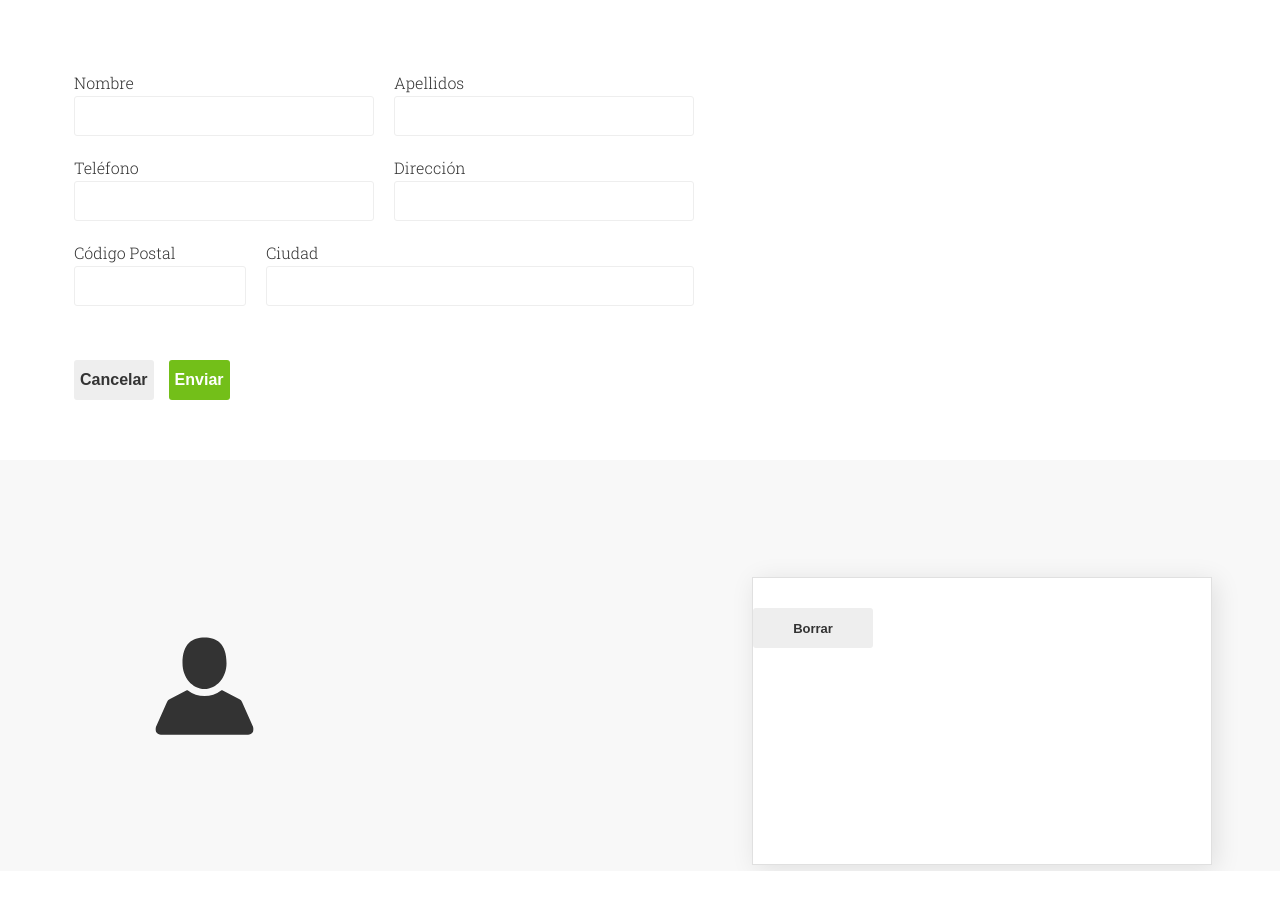
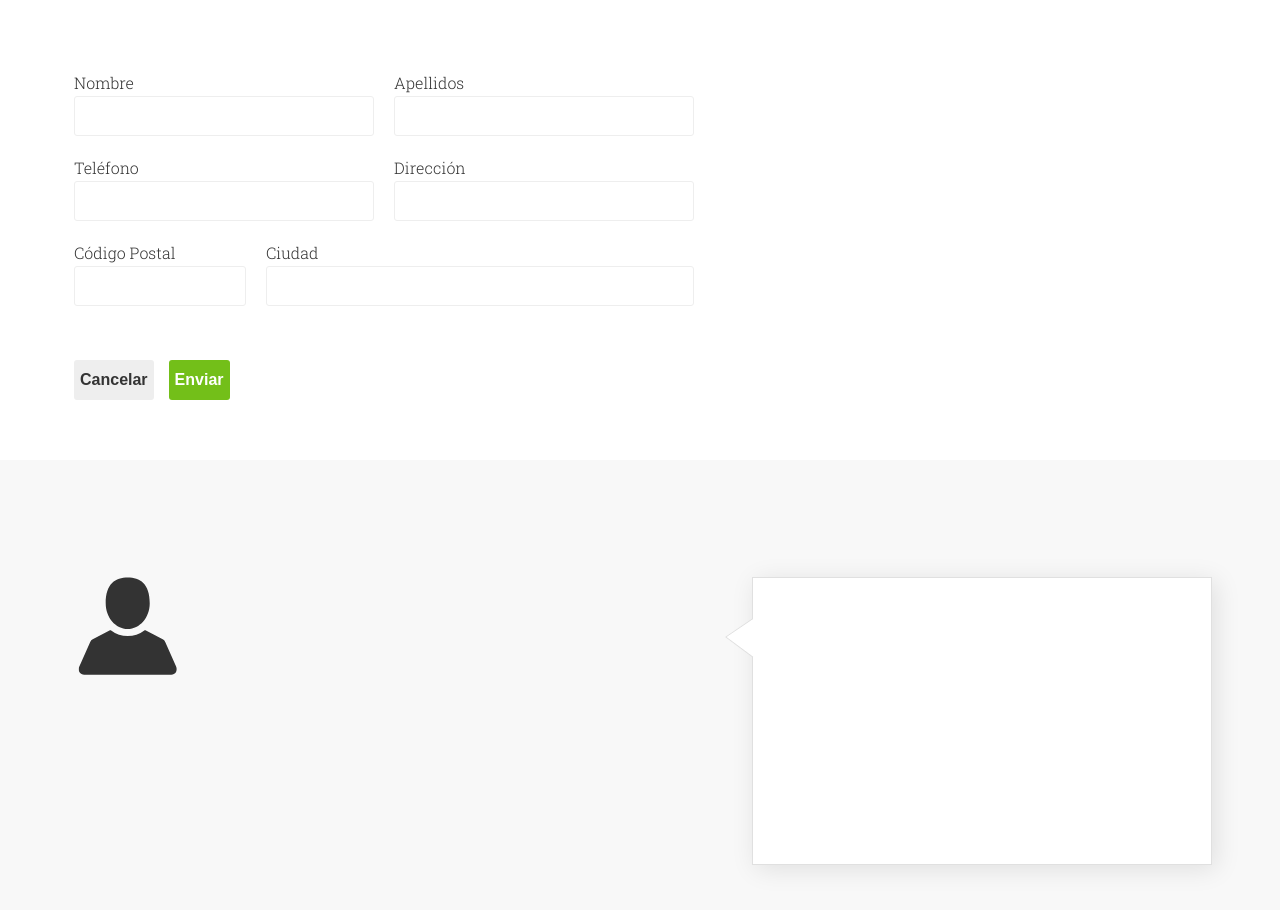
Before and after one commit to CarlosPrMe/Formulario-Javascript, a website: page index.html in a window 1280 px wide. Before the commit the page ends 871 px from the top, so only its background shows below. Drawn offline with Linux system fonts and the light colour scheme.

Commit message:
tablet ok

```diff
--- a/index.html
+++ b/index.html
@@ -47,13 +47,13 @@
 
     <div class="summary">
         <div class="top">
-            <svg class="icon" xmlns="http://www.w3.org/2000/svg" width="409" height="409" viewbox="0 0 409 409" >
+            <svg class="icon" xmlns="http://www.w3.org/2000/svg" width="409" height="409" viewbox="0 0 409 409">
                 <path
                     d="M204.583 216.671c50.664 0 91.74-48.075 91.74-107.378 0-82.237-41.074-107.377-91.74-107.377-50.668 0-91.74 25.14-91.74 107.377.001 59.303 41.073 107.378 91.74 107.378zm202.581 158.046L360.88 270.454c-2.117-4.771-5.836-8.728-10.465-11.138l-71.83-37.392c-1.584-.823-3.502-.663-4.926.415-20.316 15.366-44.203 23.488-69.076 23.488-24.877 0-48.762-8.122-69.078-23.488-1.428-1.078-3.346-1.238-4.93-.415L58.75 259.316c-4.631 2.41-8.346 6.365-10.465 11.138L2.001 374.717c-3.191 7.188-2.537 15.412 1.75 22.005 4.285 6.592 11.537 10.526 19.4 10.526h362.861c7.863 0 15.117-3.936 19.402-10.527 4.285-6.592 4.941-14.819 1.75-22.004z" />
-                </svg> </div>
+            </svg> </div>
         <div class="container-data">
-            <span class="container-data__header"></span>
             <address class="container-data__address">
+                <span class="container-data__header"></span>
                 <span></span>
                 <span></span>
                 <span></span>
--- a/js/main.js
+++ b/js/main.js
@@ -1,8 +1,5 @@
 window.addEventListener('load', function () {
     console.log('Cargado');
-
-
-
 
     document.getElementsByClassName('form')[0].addEventListener('submit', function (e) {
         e.preventDefault();
@@ -15,17 +12,16 @@ window.addEventListener('load', function () {
         let ciudad = document.getElementsByClassName('form__control')[5].value;
         console.log('click', nombre);
         document.getElementsByClassName('container-data__header')[0].innerText = `${nombre} ${apellidos}`;
-        document.getElementsByClassName('container-data__address')[0].getElementsByTagName('span')[0].innerText = `Tel: ${telefono}`;
-        document.getElementsByClassName('container-data__address')[0].getElementsByTagName('span')[1].innerText = `${direccion}`;
-        document.getElementsByClassName('container-data__address')[0].getElementsByTagName('span')[2].innerText = `${postal} ${ciudad}`;
+        document.getElementsByClassName('container-data__address')[0].getElementsByTagName('span')[1].innerText = `Tel: ${telefono}`;
+        document.getElementsByClassName('container-data__address')[0].getElementsByTagName('span')[2].innerText = `${direccion}`;
+        document.getElementsByClassName('container-data__address')[0].getElementsByTagName('span')[3].innerText = `${postal} ${ciudad}`;
 
         if (mediaquery.matches) {
             document.getElementsByClassName('summary')[0].classList.add('show');
             document.getElementsByClassName('summary')[0].classList.remove('hide');
-
         }
 
-
+        document.getElementsByClassName('btn--sm')[0].style.display='inline-block';
 
     })
 
@@ -34,14 +30,14 @@ window.addEventListener('load', function () {
         if (mediaquery.matches) {
             document.getElementsByClassName('summary')[0].classList.remove('show');
             document.getElementsByClassName('summary')[0].classList.add('hide');
-
         }
-
-
         document.getElementsByClassName('container-data__header')[0].innerText = '';
-        document.getElementsByClassName('container-data__address')[0].getElementsByTagName('span')[0].innerText = '';
         document.getElementsByClassName('container-data__address')[0].getElementsByTagName('span')[1].innerText = '';
         document.getElementsByClassName('container-data__address')[0].getElementsByTagName('span')[2].innerText = '';
+        document.getElementsByClassName('container-data__address')[0].getElementsByTagName('span')[3].innerText = '';
+    })
 
+    document.getElementsByClassName('btn--sm')[0].addEventListener('click', function(){
+        this.style.display='none';
     })
 })
--- a/scss/style.scss
+++ b/scss/style.scss
@@ -62,7 +62,15 @@ BOTONES
 .btn--sm {
   @include button;
   width: 76px;
+  height: 32px;
   font-size: $font-size-sm;
+}
+
+@media (min-width:768px){
+  .btn--sm {
+    @include button;
+    display: none;
+  }
 }
 
 /*------------------------
@@ -112,9 +120,6 @@ FORMULARIO
 
   .buttons {
     grid-column-start: 2;
-  }
-  .btn {
-    width: 120px;
   }
 
   .btn + .btn {
@@ -173,49 +178,55 @@ DATOS CONTAINER
   }
 }
 
-
 .icon {
   transform: scale(0.1);
 }
 
-
-
 @media (min-width: 768px){
   .summary{
-    //transform: translateY(0);
     position: relative;
+  }
+
+  .top{
+    padding-bottom: 144px;
   }
 }
 @media (min-width: 768px) {
-/*   .summary {
-    position: relative;
-    background-color: #f8f8f8;
-    height: 100%;
-  } */
   .icon {
-    position: relative;
-    top: 0;
-    transform: scale(0.24) translateY(90px);
+    transform: scale(0.24) translate(-320px,-160px);
   }
 }
 
 /*Datos
 -----------------------*/
 
+
+.container-data__address span {
+  display: block;
+}
+
 @media (max-width: 767px) {
   .container-data {
     padding: 30px 20px;
-  }
-  .container-data__header {
-    display: block;
-    padding: 20px 0;
-    font-size: $font-size-md;
-    font-weight: bold;
   }
 
   .container-data__address {
     margin-bottom: 25px;
   }
+
+  .container-data__address span {
+    font-size: 18px;
+    line-height: 1.67;
+    &:first-of-type{
+      padding: 20px 0;
+      font-size: $font-size-md;
+      font-weight: bold;
+    }
+    &:last-of-type{
+      margin-bottom: 30px;
+    }
+  }
+
 }
 
 @media (min-width: 768px) {
@@ -226,19 +237,47 @@ DATOS CONTAINER
     padding-top: 117px;
     width: 460px;
   }
+
+  .container-data__address span{
+    line-height: 1.5;
+    &:first-of-type{
+      font-weight: 700;
+      padding-bottom: 16px;
+    }
+    &:last-of-type{
+      margin-bottom: 30px;
+    }
+  }
+  .container-data__address span + span{
+    font-size: 20px;
+  }
+
+  .container-data__header{
+    font-size: 24px;
+  }
   .container-data__address {
+    padding-left: 60px;
     height: 288px;
     background-color: #fff;
     box-shadow: 4px 4px 24px 0 rgba(0, 0, 0, 0.1);
     border: solid 1px #e0e0e0;
   }
+
+  .container-data__address::before{
+    content: "";
+    display: inline-block;
+    position: relative;
+    top: 40px;
+    left: -80px;
+    border-bottom: 1px solid #e0e0e0;
+    border-left: 1px solid #e0e0e0;
+    width: 38px;
+    height: 38px;
+    background-color: $white;
+    transform: perspective(400px) rotateX(45deg) rotateZ(45deg);
+  }
 }
 
-.container-data__address span {
-  font-size: 18px;
-  display: block;
-  padding: 5px 0;
-}
 
 /*-----------------------
 ANIMACION ENTRADA-SALIDA
```
Also changed, not shown: css/style.css, 1 other file.
